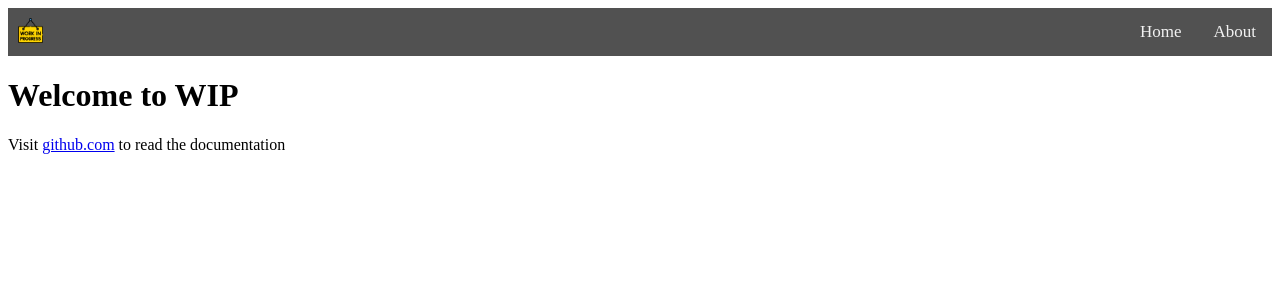
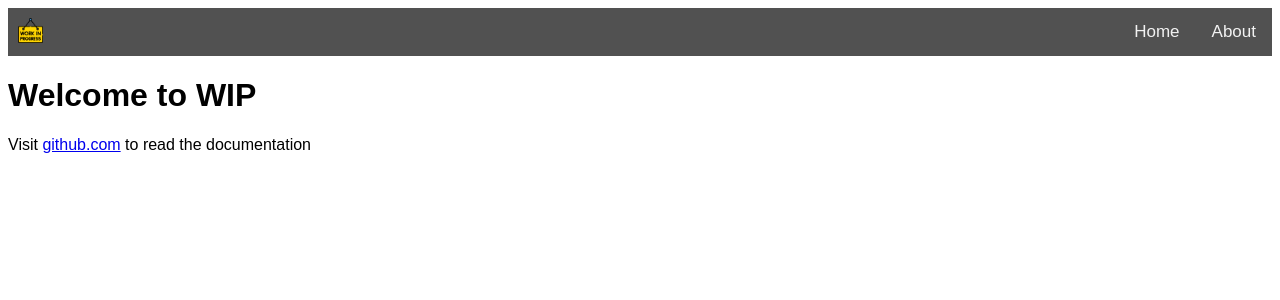
Before and after one commit to MotionForce/obnl-hax, a SvelteKit app: page / in a window 1280 px wide. Shown: the top 300 px of the page. Built offline with nearby package versions, Linux system fonts and the light colour scheme.

Commit message:
change global font to sans-serif from times new roman

```diff
--- a/src/routes/+layout.svelte
+++ b/src/routes/+layout.svelte
@@ -8,5 +8,7 @@
 </main>
 
 <style>
-
+    * {
+        font-family: sans-serif;
+    }
 </style>
```
